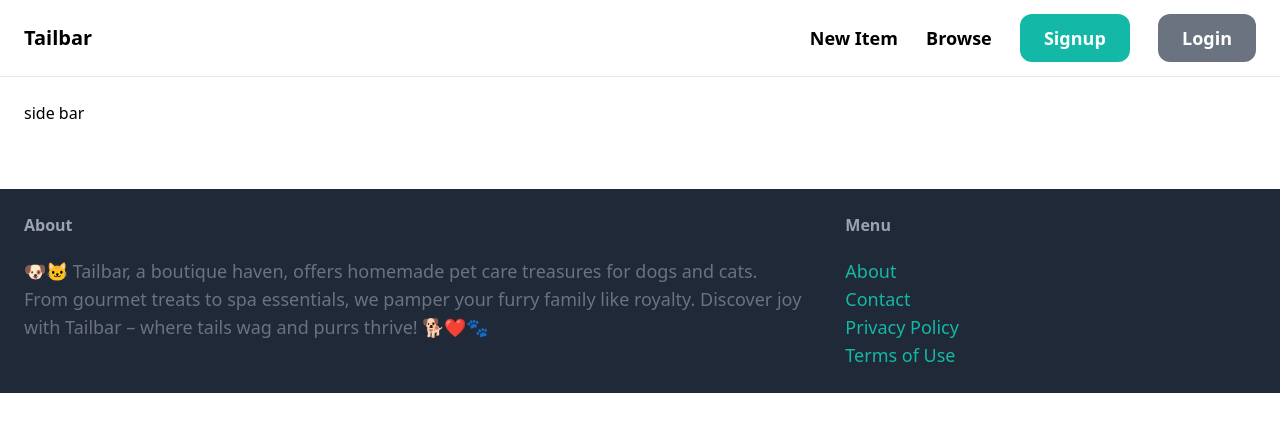
After one commit to iamlydial/tailbar, a Django app: page /items/ in a window 1280 px wide. The commit adds this page. Shown: the top 432 px of the page. Run offline with Django 4.2, Linux system fonts and the light colour scheme; data that the repository does not hold is empty; some libraries are stand-ins or nearby versions.

Commit message:
added the browse page view, template and url

```diff
--- a/tailbar/core/templates/core/base.html
+++ b/tailbar/core/templates/core/base.html
@@ -15,7 +15,7 @@
         <a href="{% url 'item:new' %}" class="text-lg font-semibold hover:text-gray-500"
           >New Item</a
         >
-        <a href="" class="text-lg font-semibold hover:text-gray-500">Browse</a>
+        <a href="{% url 'item:items' %}" class="text-lg font-semibold hover:text-gray-500">Browse</a>
         {% if request.user.is_authenticated   %}
         <a
         href=""
--- /dev/null
+++ b/tailbar/item/templates/item/items.html
@@ -0,0 +1,24 @@
+{% extends "core/base.html" %} {% block title %} Items {% endblock %}
+{% block content %}
+
+<div class="pb-6 grid grid-col-4 gap-4">
+  <div class="col-span-1">side bar</div>
+  <div class="col-span-3">
+    <div class="grid grid-cols-3 gap-3">
+      {% for item in items %}
+      <div>
+        <a href="{% url 'item:detail' item.id %}">
+          <div>
+            <img src="{{ item.image.url }}" class="rounded-t-xl" />
+          </div>
+          <div class="p-6 bg-white rounded-b-xl">
+            <h2 class="text-2xl">{{ item.name }}</h2>
+            <p class="text-gray-500">Price: {{ item.price }}</p>
+          </div>
+        </a>
+      </div>
+      {% endfor %}
+    </div>
+  </div>
+</div>
+{% endblock %}
--- a/tailbar/item/urls.py
+++ b/tailbar/item/urls.py
@@ -5,9 +5,9 @@ from . import views
 app_name = 'item'
 
 urlpatterns = [
+    path('', views.items, name='items'),
     path('new/', views.new, name='new'),
     path('<int:pk>/', views.detail, name="detail"),
     path('items/<int:pk>/delete/', views.delete, name='delete'),
     path('items/<int:pk>/edit/', views.edit, name='edit'),
-
 ]
--- a/tailbar/item/views.py
+++ b/tailbar/item/views.py
@@ -5,6 +5,15 @@
 
 
 # Create your views here.
+
+
+def items(request):
+    items = Item.objects.filter(is_sold = False)
+
+    return render(request, 'item/items.html', {
+        'items': items,
+    })
+
 def detail(request, pk):
     item = get_object_or_404(Item, pk=pk)
     relates_items = Item.objects.filter(category = item.category, is_sold=False).exclude(pk=pk)[0:3]
```
